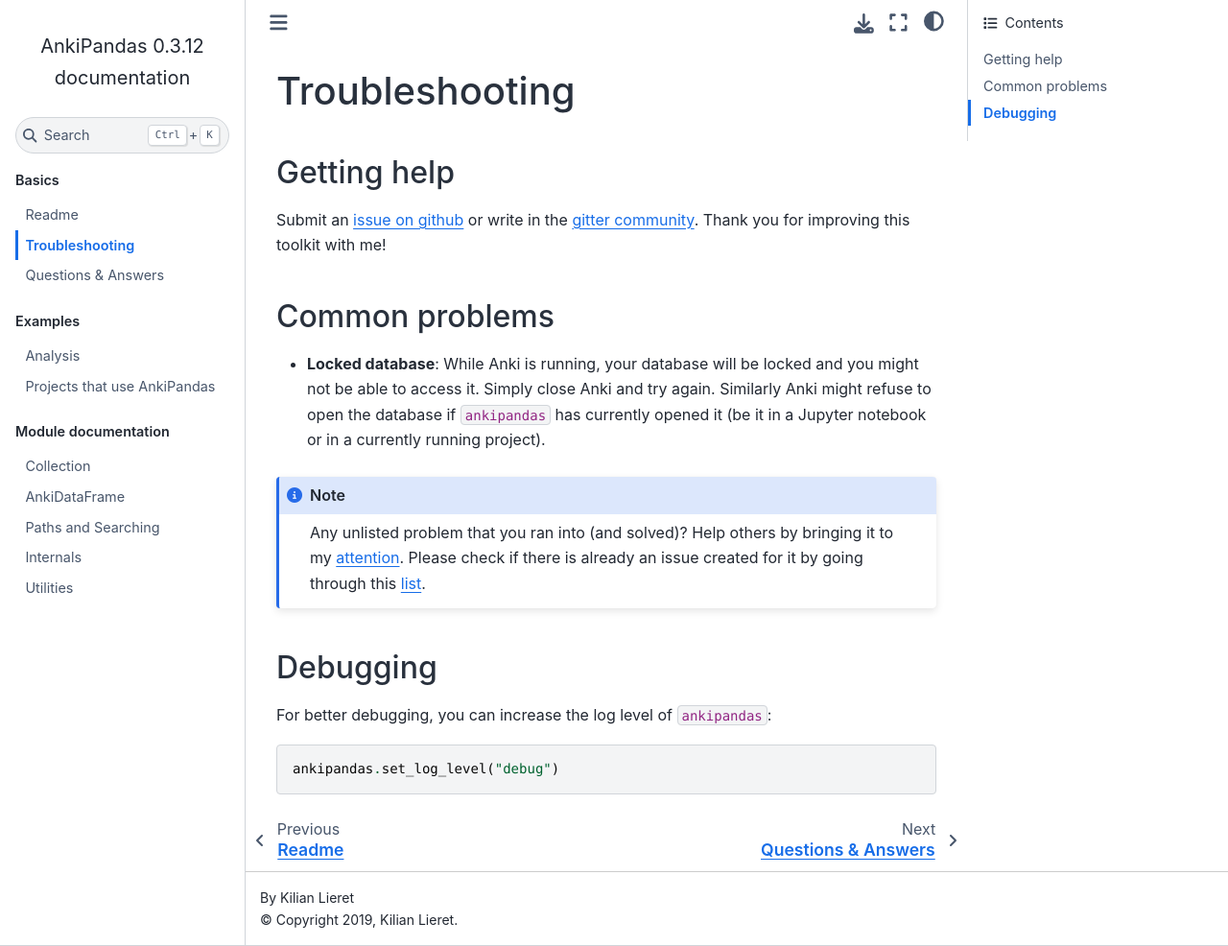
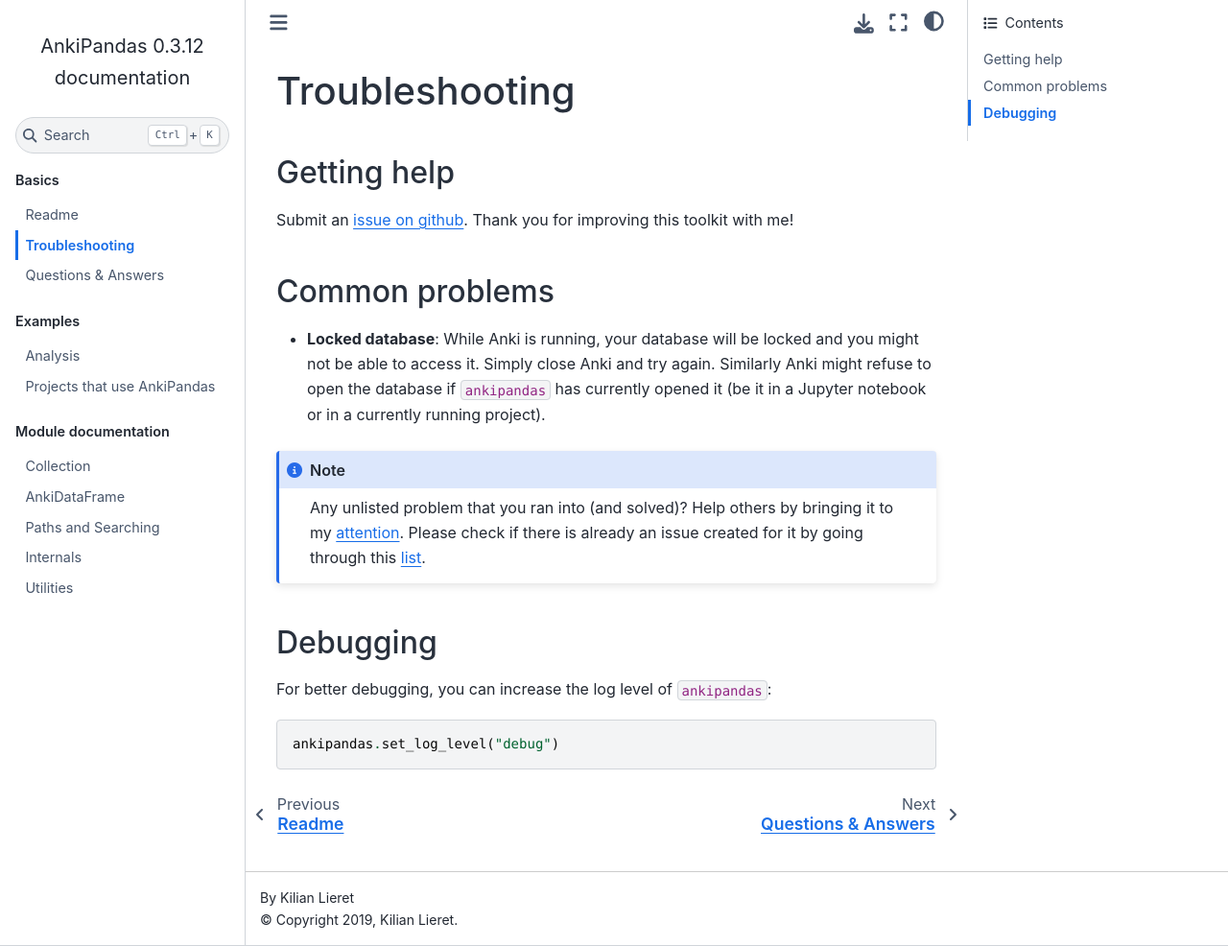
Before and after one commit to klieret/AnkiPandas, a Sphinx documentation site: the page built from doc/troubleshooting.rst, in a window 1280 px wide and 986 px high. Shown: the whole window at 96% size. Built offline with Sphinx 7.4.7 and the Sphinx Book theme 1.1.4, drawn with Linux system fonts in a browser that asks for light colours.

Commit message:
📝 Update link to gitter

```diff
--- a/doc/troubleshooting.rst
+++ b/doc/troubleshooting.rst
@@ -4,11 +4,10 @@
 Getting help
 ^^^^^^^^^^^^
 
-Submit an `issue on github`_ or write in the `gitter community`_. Thank you for
+Submit an `issue on github`_. Thank you for
 improving this toolkit with me!
 
 .. _issue on github: https://github.com/klieret/ankipandas/issues
-.. _gitter community: https://gitter.im/AnkiPandas/community
 
 Common problems
 ^^^^^^^^^^^^^^^
```
Also changed, not shown: README.md (+2 -2 lines).
